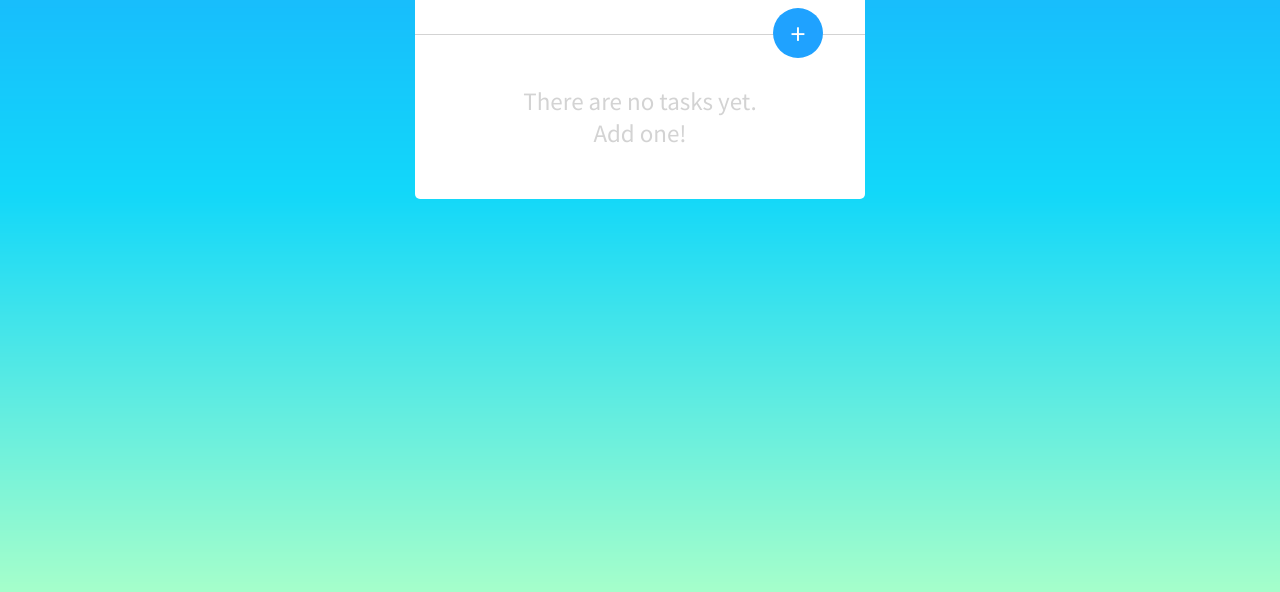
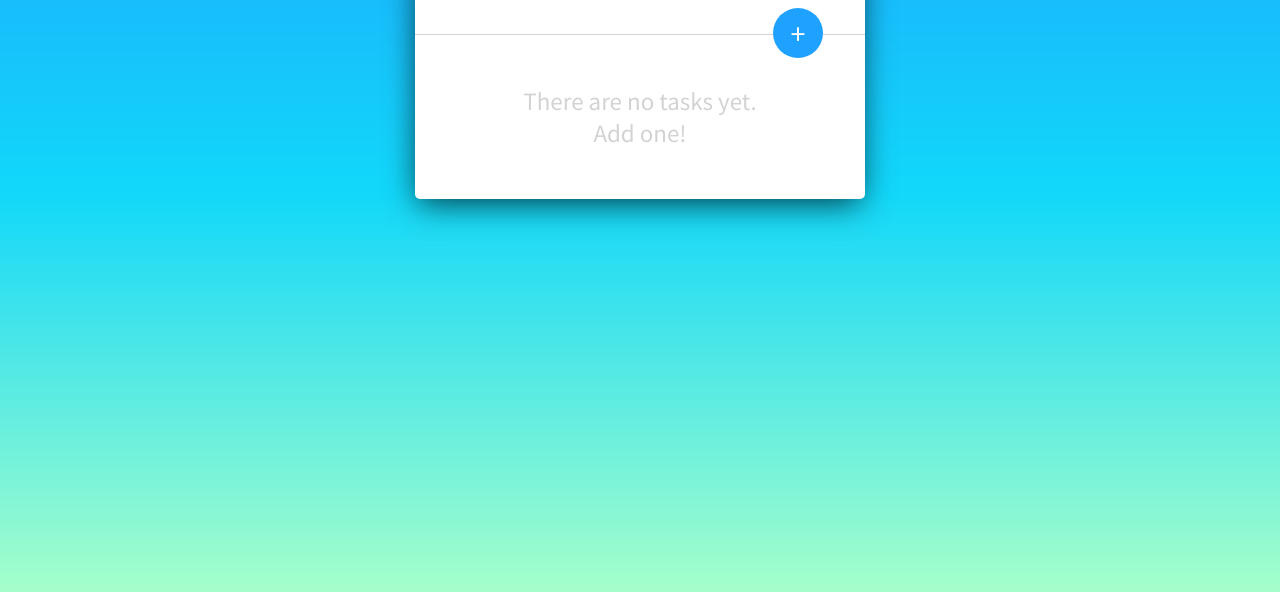
Before and after one commit to andreifindrihan/todolist, a plain HTML site: page index.html in a window 1280 px wide. Shown: the part 208-800 px from the top of the page. Drawn offline with Linux system fonts and the light colour scheme.

Commit message:
Add box shadow to main

```diff
--- a/style.css
+++ b/style.css
@@ -19,6 +19,9 @@ main {
     border-radius: 5px;
     text-align: center;
     margin-top: 100px;
+    -webkit-box-shadow: -1px 8px 32px -4px rgba(0,0,0,0.75);
+    -moz-box-shadow: -1px 8px 32px -4px rgba(0,0,0,0.75);
+    box-shadow: -1px 8px 32px -4px rgba(0,0,0,0.75);
 }
 
 .margin {
```
